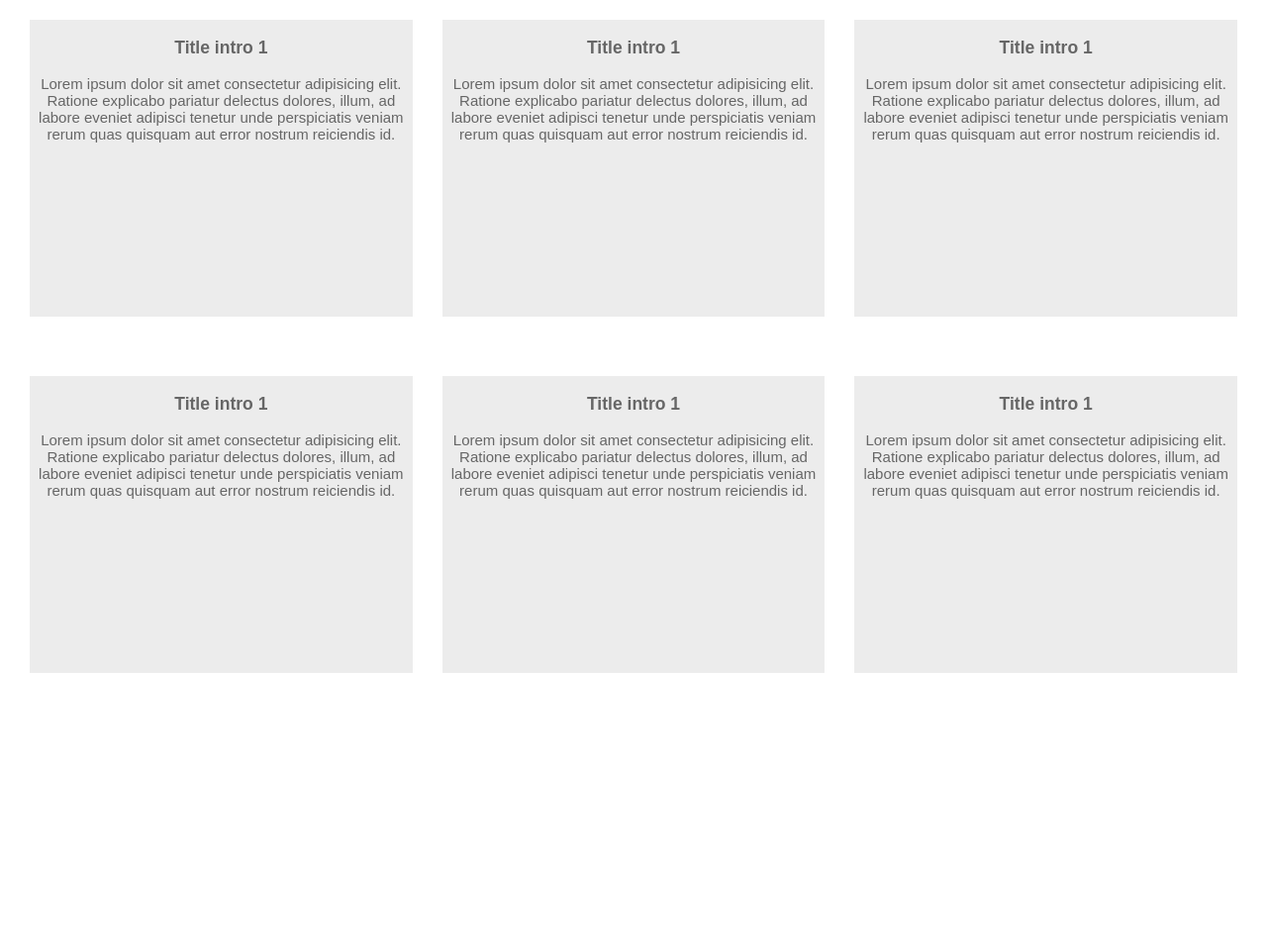
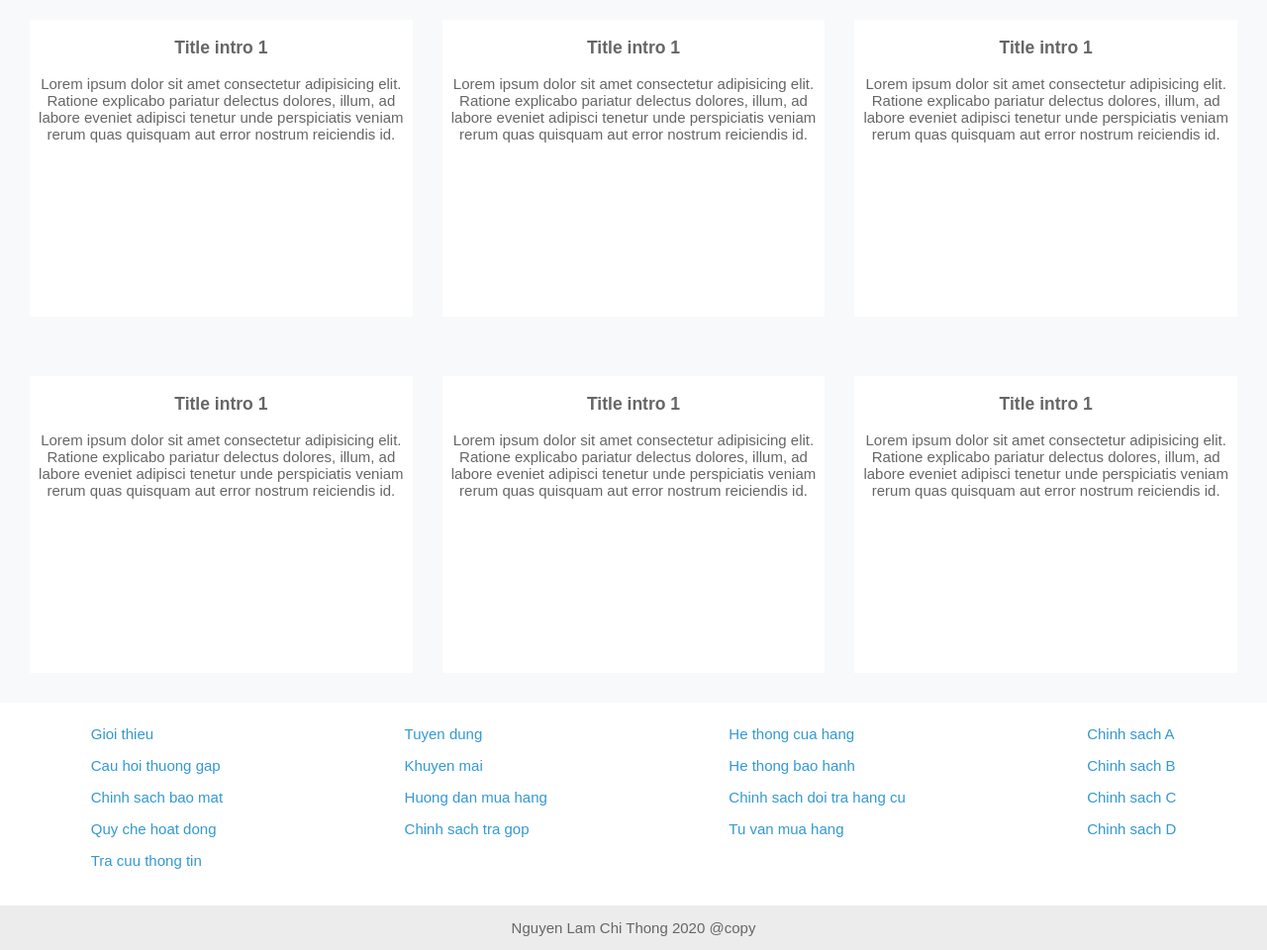
Before and after one commit to nlcthong1997/Template, a plain HTML site: page index.html in a window 1280 px wide. Shown: the part 85-1045 px from the top of the page at 99% size. Before the commit the page ends 800 px from the top, so only its background shows below. Drawn offline with Linux system fonts and the light colour scheme.

```diff
--- a/css/index.css
+++ b/css/index.css
@@ -4,6 +4,7 @@ html, body {
     font-size: 15px;
     color: #666666;
     font-family: Arial, sans-serif;
+    background-color: #f8f9fa;
 }
 
 /* Header */
@@ -42,7 +43,6 @@ html, body {
 }
 
 .nav__search {
-    flex: 1;
     line-height: 77px;
 }
 
@@ -117,10 +117,13 @@ html, body {
     display: none;
 }
 
+
+
 /* Container */
 .container {
     margin-top: 5rem;
 }
+
 
 
 /* Intro */
@@ -131,11 +134,40 @@ html, body {
 }
 
 .intro__item {
-    background-color: #ececec;
+    background-color: #fff;
     margin: 1rem;
     text-align: center;
     height: 20rem;
 }
+
+
+/* Footer */
+.footer {
+    background-color: #fff;
+}
+
+.footer__content {
+    display: flex;
+    justify-content: space-around;
+}
+
+.footer__list {
+    padding-left: 0;
+    list-style: none;
+    color: #3399d2;
+}
+
+.footer__item {
+    padding: 0.5rem 0;
+}
+
+.footer__copy-right {
+    background-color: #ececec;
+    height: 3rem;
+    line-height: 3rem;
+    text-align: center;
+}
+
 
 
 /* PC 1440px */
@@ -146,6 +178,8 @@ html, body {
     }
 }
 
+
+
 /* Mobile & Tablet */
 @media (max-width: 1023px) {
     .hide-on-mobile-tablet {
@@ -154,10 +188,12 @@ html, body {
 
     /* Header */
     .nav__img {
-        width: 100px;
         height: 70px;
     }
 }
+
+
+
 
 /* Mobile */
 @media (max-width: 723px) {
@@ -170,13 +206,21 @@ html, body {
         justify-content: space-between;
     }
 
+    .nav__logo {
+        width: 80px;
+    }
+
+    .nav__img {
+        width: 80px;
+    }
+
     .nav__input-search {
-        width: 15rem;
+        width: 14rem;
     }
 
     .nav__menu-mobile {
         display: block;
-        padding: 1.5rem;
+        padding: 1.5rem 1.5rem 1.5rem 1rem;
         position: relative;
     }
 
@@ -226,6 +270,8 @@ html, body {
     }
 }
 
+
+
 /* Tablet */
 @media (min-width: 740px) and (max-width: 1023px) {
     .hide-on-tablet {
@@ -234,6 +280,10 @@ html, body {
 
     /* Header */
     .nav__logo {
+        width: 100px;
+    }
+
+    .nav__img {
         width: 100px;
     }
 
--- a/index.html
+++ b/index.html
@@ -149,6 +149,39 @@
 
   </div>
 
+  <!-- Footer -->
+  <div class="footer">
+    <div class="footer__content">
+      <ul class="footer__list">
+        <li class="footer__item">Gioi thieu</li>
+        <li class="footer__item">Cau hoi thuong gap</li>
+        <li class="footer__item">Chinh sach bao mat</li>
+        <li class="footer__item">Quy che hoat dong</li>
+        <li class="footer__item">Tra cuu thong tin</li>
+      </ul>
+      <ul class="footer__list">
+        <li class="footer__item">Tuyen dung</li>
+        <li class="footer__item">Khuyen mai</li>
+        <li class="footer__item">Huong dan mua hang</li>
+        <li class="footer__item">Chinh sach tra gop</li>
+      </ul>
+      <ul class="footer__list">
+        <li class="footer__item">He thong cua hang</li>
+        <li class="footer__item">He thong bao hanh</li>
+        <li class="footer__item">Chinh sach doi tra hang cu</li>
+        <li class="footer__item">Tu van mua hang</li>
+      </ul>
+      <ul class="footer__list">
+        <li class="footer__item">Chinh sach A</li>
+        <li class="footer__item">Chinh sach B</li>
+        <li class="footer__item">Chinh sach C</li>
+        <li class="footer__item">Chinh sach D</li>
+      </ul>
+    </div>
+    <div class="footer__copy-right">
+      <p>Nguyen Lam Chi Thong 2020 @copy</p>
+    </div>
+  </div>
 
 </body>
 </html>
```
